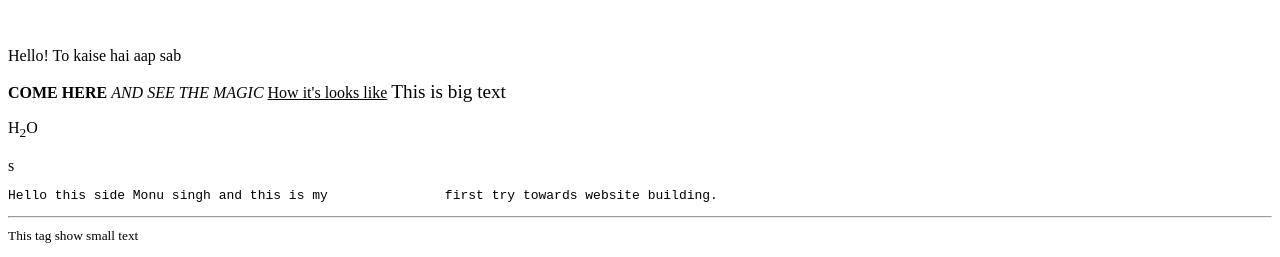
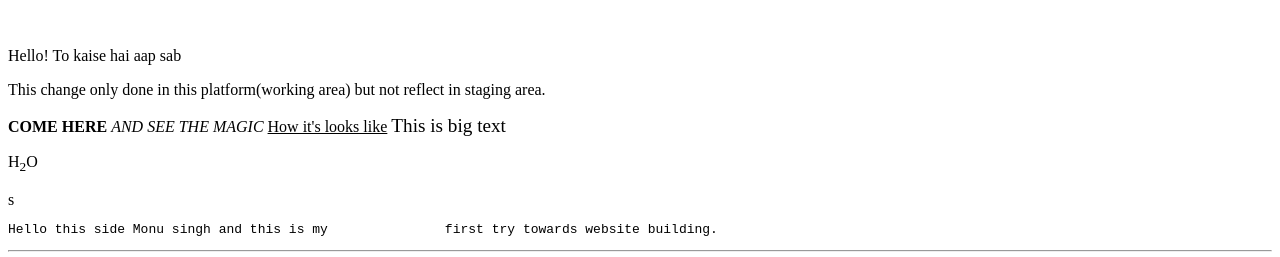
Before and after one commit to Monu-007/MyProject, a plain HTML site: page index.html in a window 1280 px wide. Shown: the part 529-786 px from the top of the page. Drawn offline with Linux system fonts and the light colour scheme.

Commit message:
index file 1.1

```diff
--- a/index.html
+++ b/index.html
@@ -29,6 +29,7 @@
         <p> Hello! To kaise hai aap sab </p>
         <br>
         <p> Hello! To kaise hai aap sab </p>
+        <p> This change only done in this platform(working area) but not reflect in staging area. </p>
         <b> COME HERE </b>
         <i>AND SEE THE MAGIC</i>
         <u>How it's looks like</u>
```
